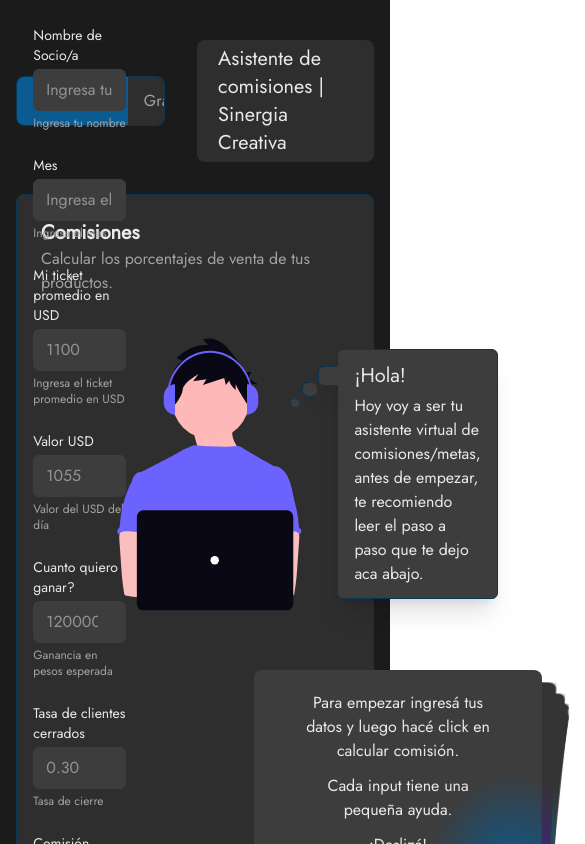
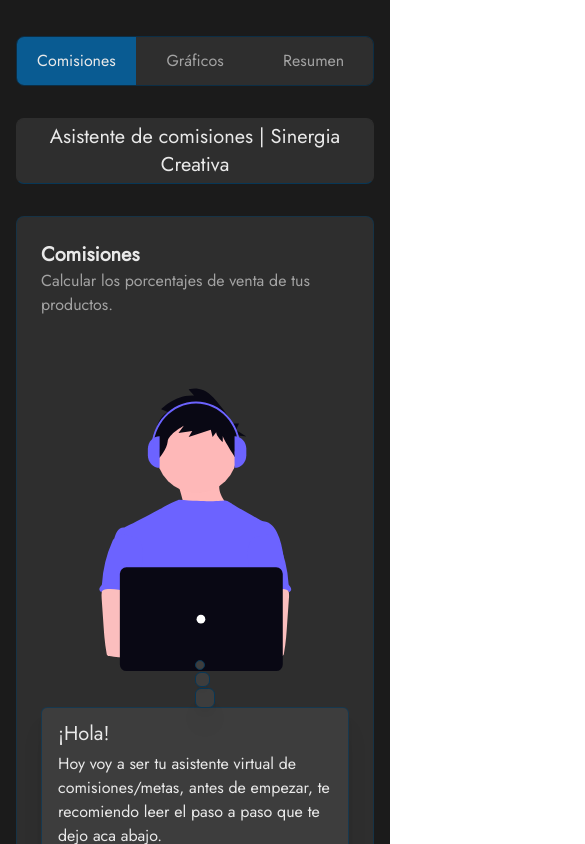
Before and after one commit to nazagutierrez/commissions-sim, a React (Vite) app: page / in a window 390 px wide. Shown: the top 844 px of the page, 585 px wide, since content can reach past the window. Built offline with nearby package versions, Linux system fonts and the light colour scheme.

Commit message:
Done almost %80 of responsive

```diff
--- a/src/App.tsx
+++ b/src/App.tsx
@@ -54,11 +54,11 @@ export default function Home() {
 
   return (
     <CommissionsContext.Provider value={{ goalData, prospectData, commissionsData, updateFlag, setGoalData, setProspectData, setCommissionsData, setUpdateFlag }}>
-      <div className="min-h-screen bg-bg text-main-white w-screen">
-        <div className="container mx-auto py-10 px-4 w-full">
+      <div className="min-h-screen bg-bg text-main-white w-full">
+        <div className="container mx-auto pb-10 pt-9 px-4 w-full">
           <div className="w-full">
-            <div className="flex items-center justify-between mb-8 gap-8">
-              <div className="w-[400px] flex rounded-lg overflow-hidden border border-primary-border">
+            <div className="flex-col xl:flex-row flex items-center justify-around xl:justify-between mb-8 gap-8">
+              <div className="w-full md:w-[400px] flex rounded-lg overflow-hidden border border-primary-border/70">
                 <button
                   onClick={() => setActiveTab("commission")}
                   className={`flex-1 cursor-pointer py-3 px-4 text-center transition-colors ${
@@ -84,12 +84,12 @@ export default function Home() {
                   Resumen
                 </button>
               </div>
-              <h1 className="text-xl bg-bg-primary px-5 py-1 rounded-lg border border-b-primary-border border-bg-primary">
+              <h1 className="text-xl text-center bg-bg-primary px-5 py-1 rounded-lg border border-b-primary-border border-bg-primary">
                 Asistente de comisiones | Sinergia Creativa
               </h1>
             </div>
 
-            <div className="bg-bg-primary rounded-lg border border-primary-border p-6 w-full">
+            <div className="bg-bg-primary rounded-lg border border-primary-border/60 p-6 w-full">
               {activeTab === "commission" ? (
                 <div className="animate-fade-in-y">
                   <div className="mb-4">
--- a/src/components/SupportAgentHome.tsx
+++ b/src/components/SupportAgentHome.tsx
@@ -6,13 +6,13 @@ import 'swiper/swiper-bundle.css';
 
 export const SupportAgentHome = () => {
   return (
-    <div className="flex flex-col items-center justify-center w-1/3 gap-14 text-main-white">
-      <div className="flex items-center justify-center gap-8">
+    <div className="flex flex-col items-center justify-center w-full xl:w-1/3 gap-14 text-main-white">
+      <div className="flex flex-col xl:flex-row items-center justify-center gap-8">
         <img src={supportSvg} alt="support svg" className="w-[200px]" />
-        <div className="relative px-4 py-3 flex bg-bg-secondary border rounded-md border-primary-border shadow-xl flex-col items-start justify-center text-pretty gap-1">
-          <div className="top-4 -left-5 absolute w-[20px] h-[20px] bg-bg-secondary border border-r-0 rounded-md border-primary-border shadow-xl rounded-tr-none rounded-br-none" />
-          <div className="top-8 -left-9 absolute w-[15px] h-[15px] bg-bg-secondary border border-r-0 rounded-md border-primary-border shadow-xl" />
-          <div className="top-12 -left-12 absolute w-[10px] h-[10px] bg-bg-secondary border border-r-0 rounded-md border-primary-border shadow-xl" />
+        <div className="relative px-4 py-3 flex bg-bg-secondary border rounded-md border-primary-border/70 shadow-xl flex-col items-start justify-center text-pretty gap-1">
+          <div className="-top-5 xl:top-4 left-[50%] xl:-left-5 absolute w-[20px] h-[20px] bg-bg-secondary border xl:border-r-0 rounded-md border-primary-border shadow-xl xl:rounded-tr-none xl:rounded-br-none" />
+          <div className="-top-9 xl:top-8 left-[50%] xl:-left-9 absolute w-[15px] h-[15px] bg-bg-secondary border rounded-md border-primary-border shadow-xl" />
+          <div className="-top-12 xl:top-12 left-[50%] xl:-left-12 absolute w-[10px] h-[10px] bg-bg-secondary border rounded-md border-primary-border shadow-xl" />
           <h2 className="text-xl">¡Hola!</h2>
           <p>
             Hoy voy a ser tu asistente virtual de comisiones/metas, antes de empezar,
@@ -24,35 +24,35 @@ export const SupportAgentHome = () => {
         effect="cards"
         grabCursor={true}
         modules={[EffectCards]}
-        className="h-52 w-72"
+        className="sm:h-52 sm:w-72 h-32 w-48 sm:text-base text-sm"
       >
         <SwiperSlide>
-          <div className="bg-[radial-gradient(ellipse_60%_100%_at_90%_100%,var(--color-primary)_0%,var(--color-bg-secondary)_50%)] rounded-lg h-full gap-2 text-pretty text-center flex flex-col items-center justify-between p-5 border border-bg-secondary border-b-primary/50">
+          <div className="bg-[radial-gradient(ellipse_60%_100%_at_90%_100%,var(--color-primary)_0%,var(--color-bg-secondary)_50%)] rounded-lg h-full gap-2 text-pretty text-center flex flex-col items-center justify-between p-2 sm:p-5 border border-bg-secondary border-b-primary/50">
             <p>Para empezar ingresá tus datos y luego hacé click en calcular comisión.</p>
             <p>Cada input tiene una pequeña ayuda.</p>
             <h2>¡Deslizá!</h2>
           </div>
         </SwiperSlide>
         <SwiperSlide>
-          <div className="bg-[radial-gradient(ellipse_60%_100%_at_90%_100%,#4a29a5_0%,var(--color-bg-secondary)_50%)] rounded-lg h-full text-pretty text-center flex flex-col items-center justify-around p-5 border border-bg-secondary border-b-[#4a29a5]">
+          <div className="bg-[radial-gradient(ellipse_60%_100%_at_90%_100%,#4a29a5_0%,var(--color-bg-secondary)_50%)] rounded-lg h-full text-pretty text-center flex flex-col items-center justify-around p-2 sm:p-5 border border-bg-secondary border-b-[#4a29a5]">
             <p>Una vez cargado tus datos te redigirá a la sección Resumen.</p>
             <p>Ahi podrás ver tus datos de una manera sencilla.</p>
           </div>
         </SwiperSlide>
         <SwiperSlide>
-          <div className="bg-[radial-gradient(ellipse_60%_100%_at_90%_100%,#1278a0_0%,var(--color-bg-secondary)_50%)] rounded-lg h-full text-pretty text-center flex flex-col items-center justify-around p-5 border border-bg-secondary border-b-[#1278a0]">
+          <div className="bg-[radial-gradient(ellipse_60%_100%_at_90%_100%,#1278a0_0%,var(--color-bg-secondary)_50%)] rounded-lg h-full text-pretty text-center flex flex-col items-center justify-around p-2 sm:p-5 border border-bg-secondary border-b-[#1278a0]">
             <p>Además, tenes la sección de Gráficos.</p>
             <p>Donde podrás ver tus datos de una forma visual.</p>
           </div>
         </SwiperSlide>
         <SwiperSlide>
-          <div className=" bg-[radial-gradient(ellipse_60%_100%_at_90%_100%,#a18b0e_0%,var(--color-bg-secondary)_50%)] rounded-lg h-full text-pretty text-center flex flex-col items-center justify-around p-5 border border-bg-secondary border-b-[#a18b0e]">
+          <div className=" bg-[radial-gradient(ellipse_60%_100%_at_90%_100%,#a18b0e_0%,var(--color-bg-secondary)_50%)] rounded-lg h-full text-pretty text-center flex flex-col items-center justify-around p-1 sm:p-5 border border-bg-secondary border-b-[#a18b0e]">
             <p>Tus datos se guardan en el LocalStorage.</p>
-            <p>Por lo que a medida que agregues simulaciones se irán guardando y mostrando en la sección Gráficos.</p>
+            <p>A medida que agregues simulaciones se irán guardando y mostrando en la sección Gráficos.</p>
           </div>
         </SwiperSlide>
         <SwiperSlide>
-          <div className="bg-[radial-gradient(ellipse_60%_100%_at_90%_100%,#ad434c_0%,var(--color-bg-secondary)_50%)] rounded-lg h-full text-pretty text-center flex flex-col items-center justify-around p-5 border border-bg-secondary border-b-[#ad434c]">
+          <div className="bg-[radial-gradient(ellipse_60%_100%_at_90%_100%,#ad434c_0%,var(--color-bg-secondary)_50%)] rounded-lg h-full text-pretty text-center flex flex-col items-center justify-around p-2 sm:p-5 border border-bg-secondary border-b-[#ad434c]">
             <p>Y Listo!</p>
             <p>Puedes empezar a probar la aplicación.</p>
             <p>¡Espero que te guste!</p>
--- a/src/tabs/charts/charts.tsx
+++ b/src/tabs/charts/charts.tsx
@@ -41,7 +41,7 @@ export default function ChartsView() {
   }, [updateFlag]);
 
   return (
-    <div className="relative space-y-4 h-[70vh]">
+    <div className="relative space-y-4 h-full">
       <div className={`${localGoal.length > 0 ? "hidden" : "" } flex backdrop-blur-xs items-center justify-center z-50 mb-0 absolute inset-0 self-center justify-self-center w-full h-full bg-bg-secondary/40 rounded-lg overflow-hidden`}>
         <h1 className="text-3xl">¡Carga tus datos primero!</h1>
       </div>
@@ -73,7 +73,7 @@ export default function ChartsView() {
 
       {/* Ganancia neta */}
       <div className="grid grid-cols-1  md:grid-cols-2 gap-6">
-        <div className="relative bg-bg-secondary rounded-lg p-4 content-center border border-primary-border/60">
+        <div className="relative xl:py-0 py-10 bg-bg-secondary rounded-lg p-4 content-center border border-primary-border/60">
           <h1 className="absolute text-lg top-4 left-8">Ganancia neta</h1>
           <div className="h-52 w-full">
             <ResponsiveContainer width="100%" height="100%">
--- a/src/tabs/commissions/commission-simulator.tsx
+++ b/src/tabs/commissions/commission-simulator.tsx
@@ -83,9 +83,9 @@ export default function CommissionSimulator() {
 
 
   return (
-    <div className="flex w-full justify-center items-center gap-32 h-[70vh]">
-      <form onSubmit={onSubmit} className="space-y-6 my-5 w-1/3">
-        <div className="grid grid-cols-1 md:grid-cols-2 gap-6">
+    <div className="flex-col-reverse xl:flex-row flex w-full justify-center items-center gap-14 xl:gap-32 h-full py-[50.5px]">
+      <form onSubmit={onSubmit} className="space-y-6 my-5 xl:w-1/3 flex flex-col items-center justify-center w-full ">
+        <div className="grid grid-cols-1 md:grid-cols-2 gap-6 w-full">
           <FormInput text="Ingresa tu nombre" label="Nombre de Socio/a" name="name" type="text" placeholder="Ingresa tu nombre" />
           <FormInput text="Ingresa el mes" label="Mes" name="month" type="text" placeholder="Ingresa el mes" />
           <FormInput text="Ingresa el ticket promedio en USD" label="Mi ticket promedio en USD" name="usdTicket" type="number" placeholder="1100" />
--- a/src/tabs/summary/summary.tsx
+++ b/src/tabs/summary/summary.tsx
@@ -24,134 +24,134 @@ export default function Summary() {
 
 
   return (
-    <div className="h-[70vh] flex flex-col items-center justify-around">
-        <div className="bg-bg-secondary rounded-lg p-6 w-full">
-          <h2 className="text-xl font-bold mb-4">
+    <div className="h-full flex flex-col items-center justify-around gap-10 py-[36px]">
+        <div className="bg-bg-secondary rounded-lg p-6 w-full ">
+          <h2 className="text-lg xl:text-xxl font-bold mb-4 text-center xl:text-start">
             Datos de entrada
           </h2>
-          <div className="grid center grid-cols-7 grid-rows-1 gap-4 text-center">
-            <div className="bg-primary/20 p-4 rounded-lg">
+          <div className="grid center grid-cols-3 xl:grid-cols-7 grid-rows-3 xl:grid-rows-1 gap-4 text-center">
+            <div className="bg-primary/20 p-4 rounded-lg ">
               <p className="text-main-color text-sm">Nombre</p>
-              <p className="text-2xl font-bold">
+              <p className="text-xl font-bold">
                 {localCommission?.name || "Vacío"}
               </p>
             </div>
             <div className="bg-primary/20 p-4 rounded-lg">
               <p className="text-main-color text-sm">Mes</p>
-              <p className="text-2xl font-bold self-center">
+              <p className="text-xl font-bold self-center">
                 {localCommission?.month || "Vacío"}
               </p>
             </div>
             <div className="bg-primary/20 p-4 rounded-lg">
               <p className="text-main-color text-sm">Producto</p>
-              <p className="text-2xl font-bold">
+              <p className="text-xl font-bold">
                 {localCommission?.product || "Vacío"}
               </p>
             </div>
             <div className="bg-primary/20 p-4 rounded-lg">
               <p className="text-main-color text-sm">Valor del producto</p>
-              <p className="text-2xl font-bold">
+              <p className="text-xl font-bold">
                 ${localCommission?.productValue?.toLocaleString() || 0}
               </p>
             </div>
             <div className="bg-primary/20 p-4 rounded-lg">
               <p className="text-main-color text-sm">Comisión</p>
-              <p className="text-2xl font-bold">
+              <p className="text-xl font-bold">
                 %{localCommission?.commission || 0}
               </p>
             </div>
             <div className="bg-primary/20 p-4 rounded-lg">
               <p className="text-main-color text-sm">Valor USD</p>
-              <p className="text-2xl font-bold">
+              <p className="text-xl font-bold">
                 ${localCommission?.usdValue?.toLocaleString() || 0}
               </p>
             </div>
             <div className="bg-primary/20 p-4 rounded-lg">
               <p className="text-main-color text-sm">Ticket USD</p>
-              <p className="text-2xl font-bold">
+              <p className="text-xl font-bold">
                 ${localCommission?.usdTicket?.toLocaleString() || 0}
               </p>
             </div>
           </div>
         </div>
 
-      <div className="flex items-center justify-around gap-10 w-full">
-        <div className="bg-bg-secondary rounded-lg p-6 w-1/3">
-          <h2 className="text-xl font-bold mb-4">Objetivos</h2>
-          <div className="grid grid-cols-1 grid-rows-3 gap-4">
-            <div className="bg-primary/20 p-4 rounded-lg col-span-2">
+      <div className="grid grid-cols-1 md:grid-cols-2 xl:grid-cols-3 items-center justify-around gap-10 w-full">
+        <div className="bg-bg-secondary rounded-lg p-6 h-fit">
+          <h2 className="text-lg xl:text-xxl font-bold mb-4 text-center xl:text-start">Objetivos</h2>
+          <div className="grid grid-cols-1 grid-rows-4 xxl:grid-rows-3 gap-4 h-full">
+            <div className="bg-primary/20 p-4 rounded-lg col-span-2 block text-center xl:flex items-center gap-3 ">
               <p className="text-main-color text-sm">Ganancia neta</p>
-              <p className="text-2xl font-bold underline decoration-green-400 decoration-1 underline-offset-4">
+              <p className="text-xl font-bold underline decoration-green-400 decoration-1 underline-offset-4">
                 ${localGoal?.netProfit?.toLocaleString() || 0}
               </p>
             </div>
-            <div className="bg-primary/20 p-4 rounded-lg col-span-2 row-start-2">
+            <div className="bg-primary/20 p-4 rounded-lg col-span-2 row-start-2 block text-center xl:flex items-center gap-3">
               <p className="text-main-color text-sm">Tengo que vender (PESOS)</p>
-              <p className="text-2xl font-bold">
+              <p className="text-xl font-bold">
                 ${localGoal?.needToSell?.toLocaleString() || 0}
               </p>
             </div>
-            <div className="bg-primary/20 p-4 rounded-lg row-start-3">
+            <div className="bg-primary/20 p-4 rounded-lg col-span-2 xxl:col-span-1 xxl:row-start-3 block text-center xl:flex items-center gap-3">
               <p className="text-main-color text-sm">Ventas mensuales</p>
-              <p className="text-2xl font-bold">
+              <p className="text-xl font-bold">
                 {localGoal?.monthSales?.toFixed(0) || 0}
               </p>
             </div>
-            <div className="bg-primary/20 p-4 rounded-lg row-start-3">
+            <div className="bg-primary/20 p-4 rounded-lg col-span-2 xxl:col-span-1 xxl:row-start-3 block text-center xl:flex items-center gap-3">
               <p className="text-main-color text-sm">Volumen en carrera (USD)</p>
-              <p className="text-2xl font-bold">
+              <p className="text-xl font-bold">
                 ${localGoal?.runVolume?.toLocaleString() || 0}
               </p>
             </div>
           </div>
         </div>
 
-        <div className="bg-bg-secondary rounded-lg p-6 w-1/3">
-          <h2 className="text-xl font-bold mb-4">
+        <div className="bg-bg-secondary rounded-lg p-6">
+          <h2 className="text-lg xl:text-xxl font-bold mb-4 text-center xl:text-start">
             Prospectar datos
           </h2>
           <div className="grid grid-cols-1 grid-rows-3 gap-4">
-            <div className="bg-primary/20 p-4 rounded-lg">
+            <div className="bg-primary/20 p-4 rounded-lg block text-center xl:flex gap-3 items-center">
               <p className="text-main-color text-sm">Nuevos datos a prospectar</p>
-              <p className="text-2xl font-bold">
+              <p className="text-xl font-bold">
                 {localProspect?.newDataToProspect || 0}
               </p>
             </div>
-            <div className="bg-primary/20 p-4 rounded-lg">
+            <div className="bg-primary/20 p-4 rounded-lg block text-center xl:flex gap-3 items-center">
               <p className="text-main-color text-sm">Min. Presentaciónes (Mes)</p>
-              <p className="text-2xl font-bold">
+              <p className="text-xl font-bold">
                 {localProspect?.minPresentationsMonth?.toFixed(0) || 0}
               </p>
             </div>
-            <div className="bg-primary/20 p-4 rounded-lg">
+            <div className="bg-primary/20 p-4 rounded-lg block text-center xl:flex gap-3 items-center">
               <p className="text-main-color text-sm">
                 Min. Presentaciónes (Semana)
               </p>
-              <p className="text-2xl font-bold">
+              <p className="text-xl font-bold">
                 {localProspect?.minPresentationsWeek || 0}
               </p>
             </div>
           </div>
         </div>
 
-        <div className="flex flex-col items-center justify-around gap-4 w-1/3">
-          <div className="bg-bg-secondary rounded-lg p-6 w-full">
-            <h2 className="text-xl font-bold mb-4">
+        <div className="flex flex-col items-center justify-around gap-4">
+          <div className="bg-bg-secondary rounded-lg p-6 w-full block text-center xl:flex items-center justify-center">
+            <h2 className="text-lg xl:text-xxl font-bold xl:mb-0 mb-4 text-center w-1/2">
               Objetivo principal
             </h2>
-            <div className="bg-primary/20 p-4 rounded-lg">
+            <div className="bg-primary/20 p-2 rounded-lg w-1/2 ">
               <p className="text-main-color text-sm">Objetivo a vender</p>
-              <p className="text-2xl font-bold">
+              <p className="text-xl font-bold">
                 ${localGoal?.profitGoal?.toLocaleString() || 0}
               </p>
             </div>
           </div>
-          <div className="bg-bg-secondary rounded-lg p-6 w-full">
-            <h2 className="text-xl font-bold mb-4">
+          <div className="bg-bg-secondary rounded-lg p-6 w-full block text-center xl:flex items-center gap-3">
+            <h2 className="text-lg xl:text-xxl w-1/2 font-bold xl:mb-0 mb-4 text-center">
               Capacitación mínima entre campus virtual y oficina
             </h2>
-            <div className="bg-primary/20 p-4 rounded-lg">
-              <p className="text-2xl font-bold">
+            <div className="bg-primary/20 p-2 rounded-lg w-1/2">
+              <p className="text-xl font-bold">
                 20Hs semanales
               </p>
             </div>
```
